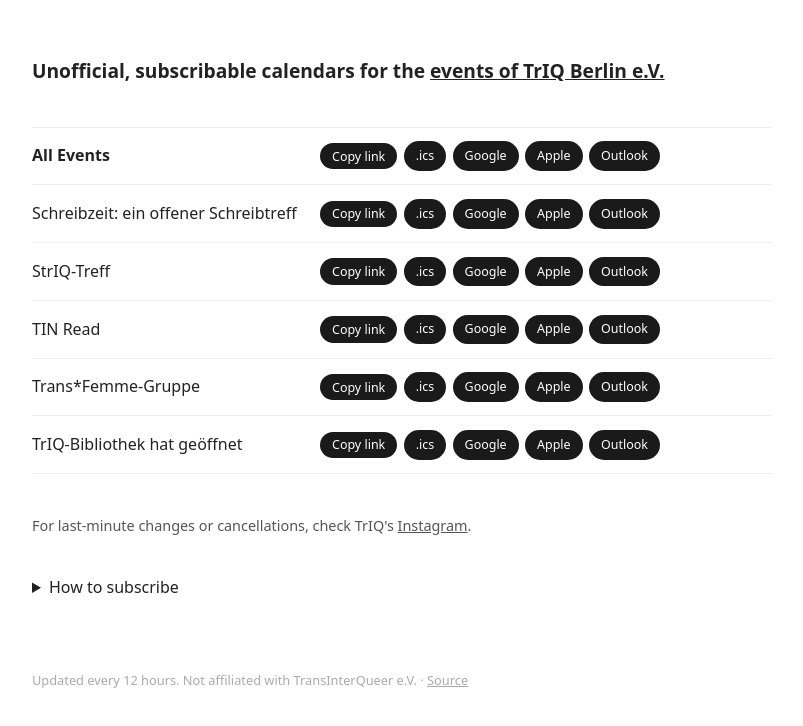
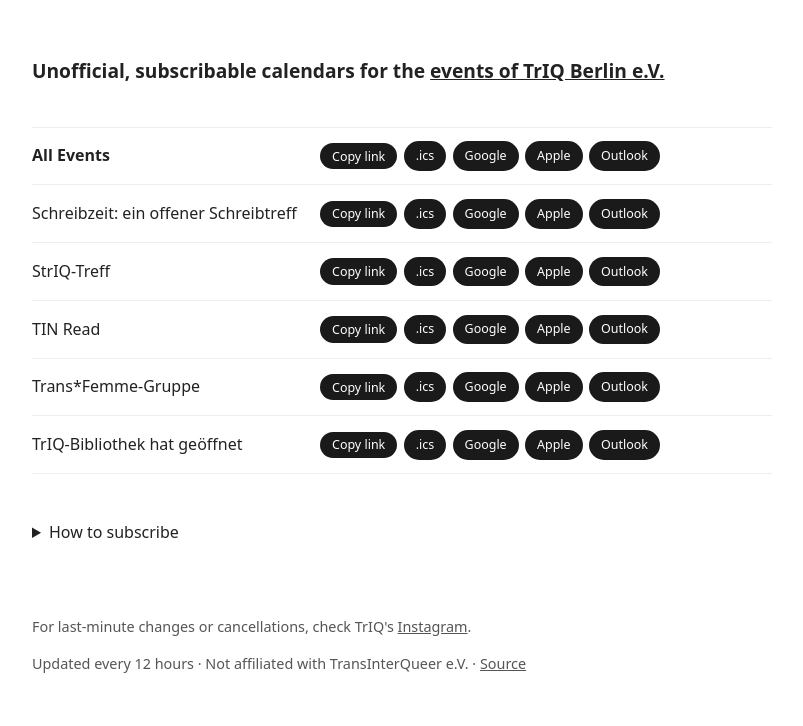
Before and after one commit to supernovaria/triq-calendar, a plain HTML site: page index.html in a window 1280 px wide. Shown: the whole page, without its empty margins (238-1041 px from the left). Drawn offline with Linux system fonts and the light colour scheme.

Commit message:
merging footers

```diff
--- a/index.html
+++ b/index.html
@@ -63,8 +63,6 @@
       border: 1px solid #ddd;
     }
     .ics-link:hover { background: #f5f5f5; color: #666; }
-    .ig-note { font-size: 0.9rem; color: #555; margin-bottom: 2rem; }
-    .ig-note a { color: #555; }
     details { margin-top: 0.5rem; }
     summary {
       cursor: pointer;
@@ -80,10 +78,10 @@
     }
     footer {
       margin-top: 4rem;
-      font-size: 0.8rem;
-      color: #aaa;
+      font-size: 0.9rem;
+      color: #555;
     }
-    footer a { color: #aaa; }
+    footer a { color: #555; }
   </style>
 </head>
 <body>
@@ -152,8 +150,6 @@
     </li>
   </ul>
 
-  <p class="ig-note">For last-minute changes or cancellations, check TrIQ's <a href="https://www.instagram.com/transinterqueer/" target="_blank" rel="noopener">Instagram</a>.</p>
-
   <details>
     <summary>How to subscribe</summary>
     <div class="instructions">
@@ -166,7 +162,8 @@
   </details>
 
   <footer>
-    <p>Updated every 12 hours. Not affiliated with TransInterQueer e.V. &middot; <a href="https://github.com/supernovaria/triq-calendar">Source</a></p>
+    <p>For last-minute changes or cancellations, check TrIQ's <a href="https://www.instagram.com/transinterqueer/" target="_blank" rel="noopener">Instagram</a>.</p>
+    <p>Updated every 12 hours &middot; Not affiliated with TransInterQueer e.V. &middot; <a href="https://github.com/supernovaria/triq-calendar">Source</a></p>
   </footer>
 
   <script>
```
Also changed, not shown: 1 other file.
